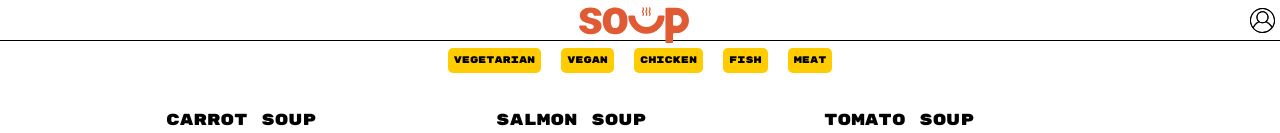
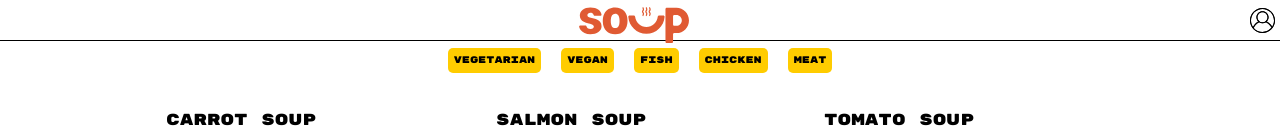
Before and after one commit to calmfors/soup, a React (Create React App) app: page / in a window 1280 px wide. Shown: the top 133 px of the page. Built offline with nearby package versions, Linux system fonts and the light colour scheme; grey boxes are pictures that could not be loaded.

Commit message:
Fixed issue with labels

```diff
--- a/src/components/Customize.js
+++ b/src/components/Customize.js
@@ -72,14 +72,11 @@ const CustomizeContainer = styled.section`
 `
 
 function Customize(props) {
-  const labels = [];
+  const labels = props.labels;
   const [orderMessage, setOrderMessage] = useState("Order soup +0 toppings");
   const allToppings = []
   const tempToppings = []
   soups.forEach(soup => {
-    soup.filter.forEach(filter => {
-      if (!labels.includes(filter)) labels.push(filter)
-    })
     soup.toppings.forEach(topping => {
       if (!tempToppings.includes(topping)) tempToppings.push(topping)
     })
--- a/src/components/Labels.js
+++ b/src/components/Labels.js
@@ -39,7 +39,7 @@ const Label = styled.button`
 `;
 
 function Labels(props) {
-  const labelTitles = ['Vegetarian', 'Vegan', 'Chicken', 'Fish', 'Meat']
+  const labelTitles = props.labels
   let labelRef = []
   for (let i = 0; i < labelTitles.length; i++) {
     labelRef.push(React.createRef());
--- a/src/pages/Menu.js
+++ b/src/pages/Menu.js
@@ -253,14 +253,14 @@ function Menu() {
 
                 <Header close={closeOrderAgain} check={logOutOrInListener} showLogin={loginMenu} back={back} handleLogin={handleLogin} handleClick={() => { setSeeOrder(false); setLoginMenu(false); handleClick(99); }} text="Menu" />
 
-                {!customize && <Labels selected={soupFilter.selected} handleFilter={handleFilter} />}
+                {!customize && <Labels labels={labels} selected={soupFilter.selected} handleFilter={handleFilter} />}
                 {!customize &&
                     soupFilter.filteredSoups.map((item, i) =>
                         <MenuItem handleLoading={handleLoad} customize={customize} categories={labels.filter(label => item.filter.includes(label))}
                             click={() => !seeOrder && !loginMenu && handleClick(i)} key={i} title={item.name} src={item.img} price={item.price + " kr"} />
                     )}
                 {customize &&
-                    <Customize loginMenu={loginMenu} customize={customize} handleOrder={handleOrder} choosenSoup={choosenSoup} src={choosenSoup.img} />
+                    <Customize labels={labels} loginMenu={loginMenu} customize={customize} handleOrder={handleOrder} choosenSoup={choosenSoup} src={choosenSoup.img} />
                 }
                 {!customize && cart > 0 &&
                     <OrderButtonContainer onClick={(e) => { e.stopPropagation() }}>
```
